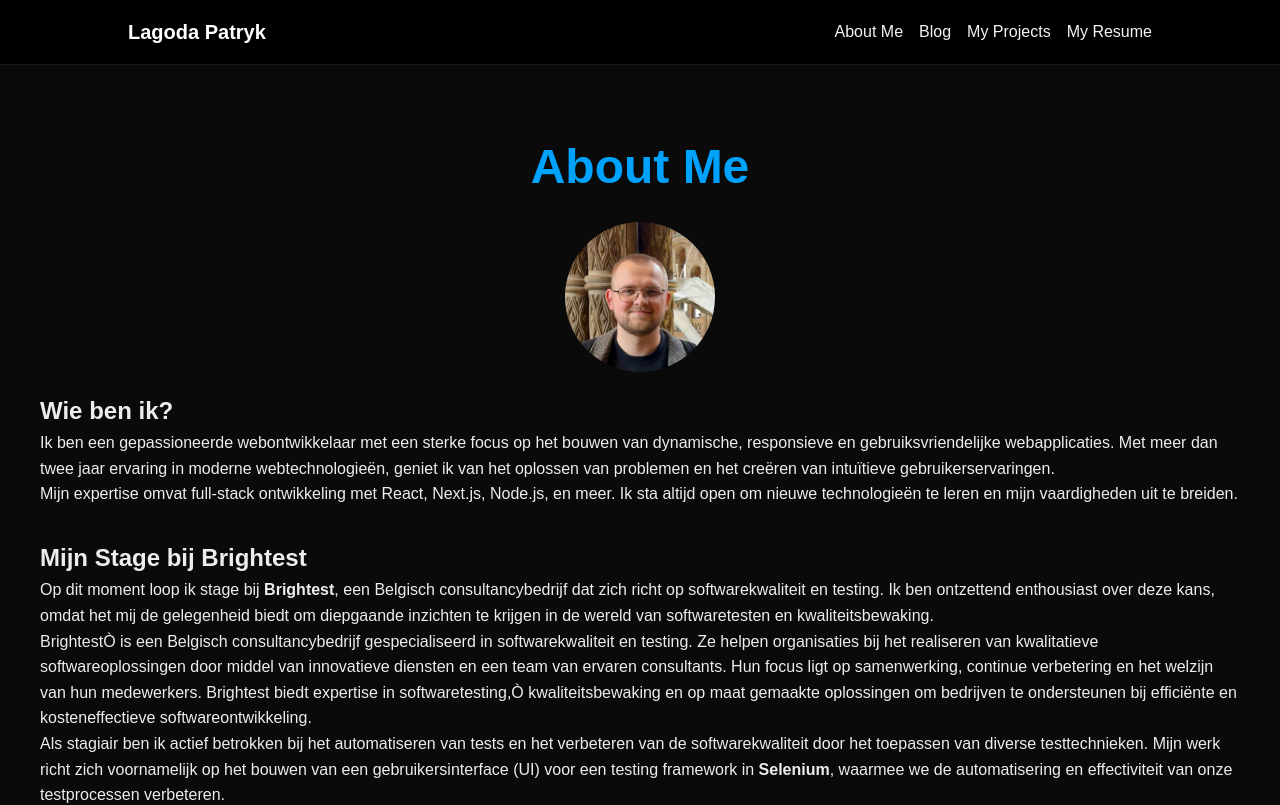
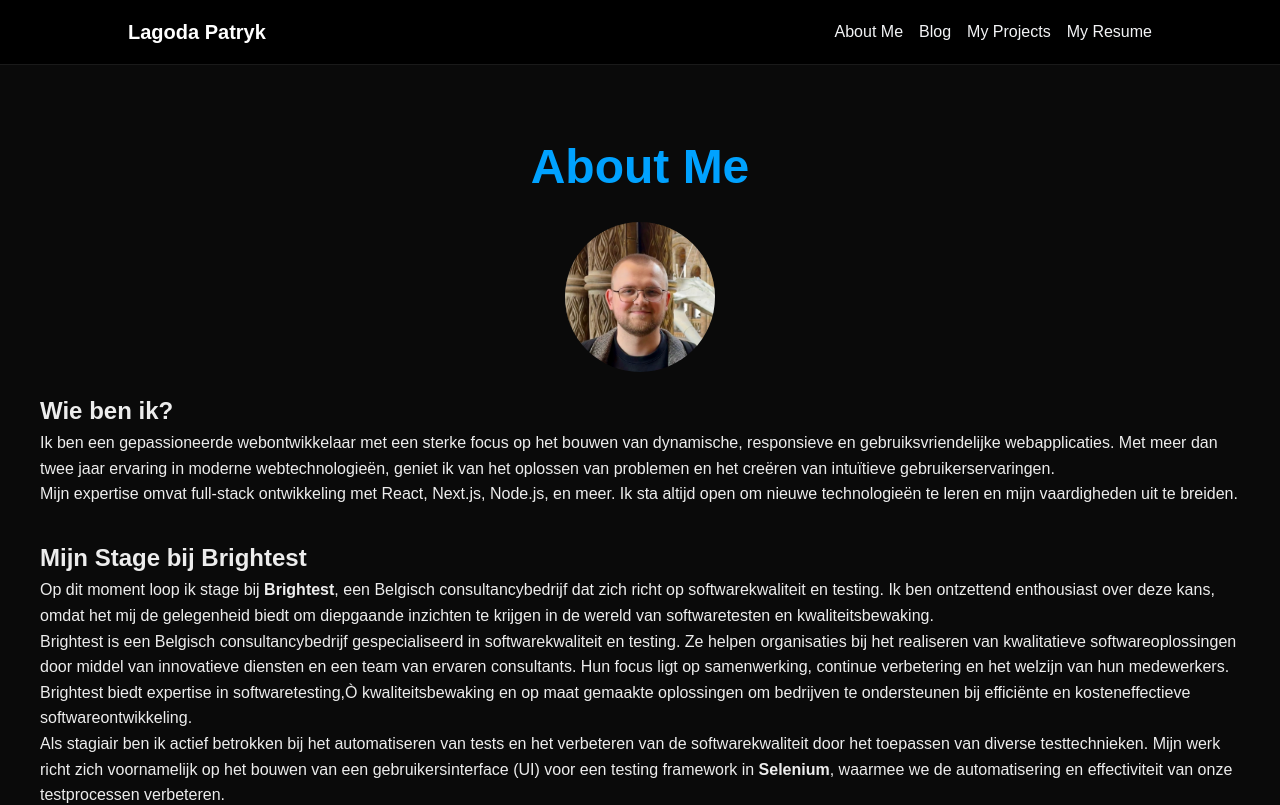
Before and after one commit to xdpatrykxd/portfolio-app, a Next.js app: page /about in a window 1280 px wide. Shown: the top 805 px of the page. Built offline with nearby package versions, Linux system fonts and the light colour scheme.

Commit message:
Ò error

```diff
--- a/src/pages/about.tsx
+++ b/src/pages/about.tsx
@@ -74,7 +74,7 @@ export default function About() {
                     softwaretesten en kwaliteitsbewaking.
                   </p>
                   <p>
-                    BrightestÒ is een Belgisch consultancybedrijf
+                    Brightest is een Belgisch consultancybedrijf
                     gespecialiseerd in softwarekwaliteit en testing. Ze helpen
                     organisaties bij het realiseren van kwalitatieve
                     softwareoplossingen door middel van innovatieve diensten en
```
